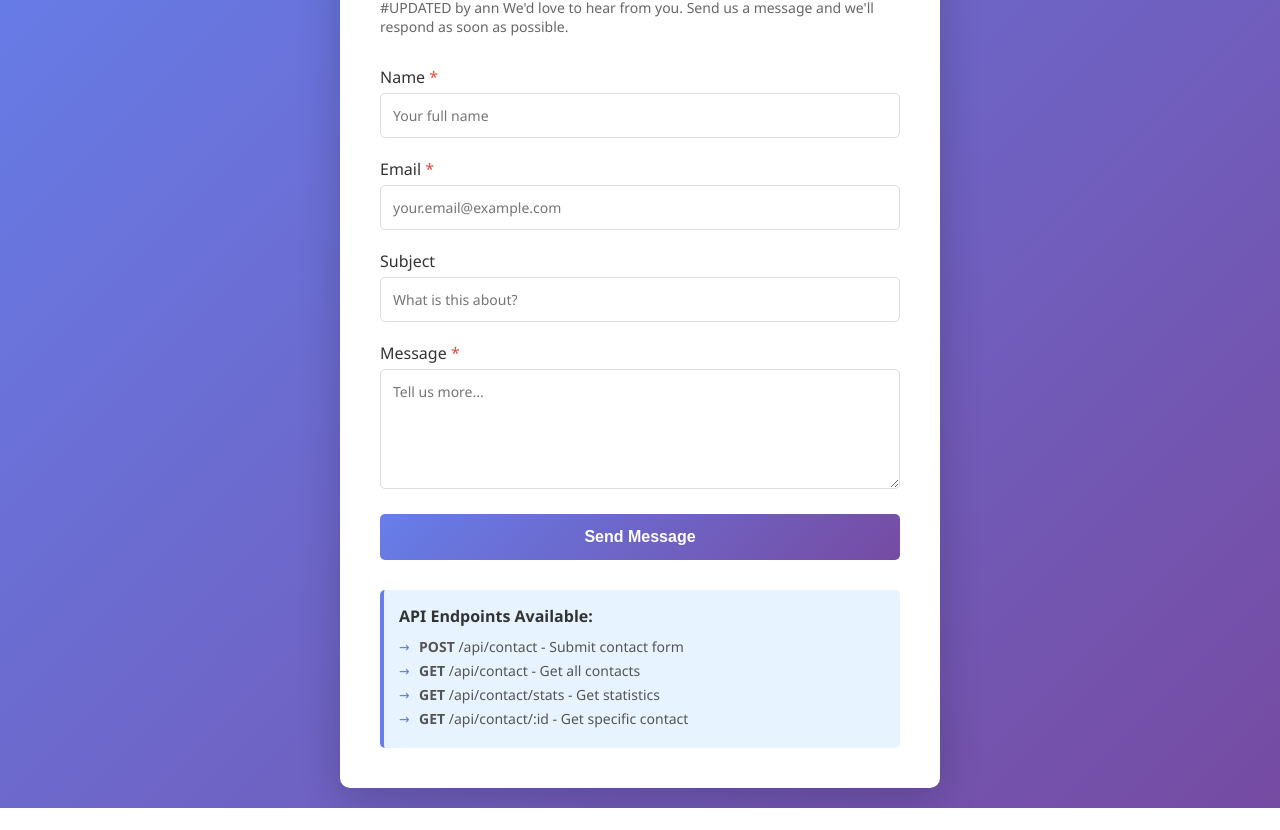
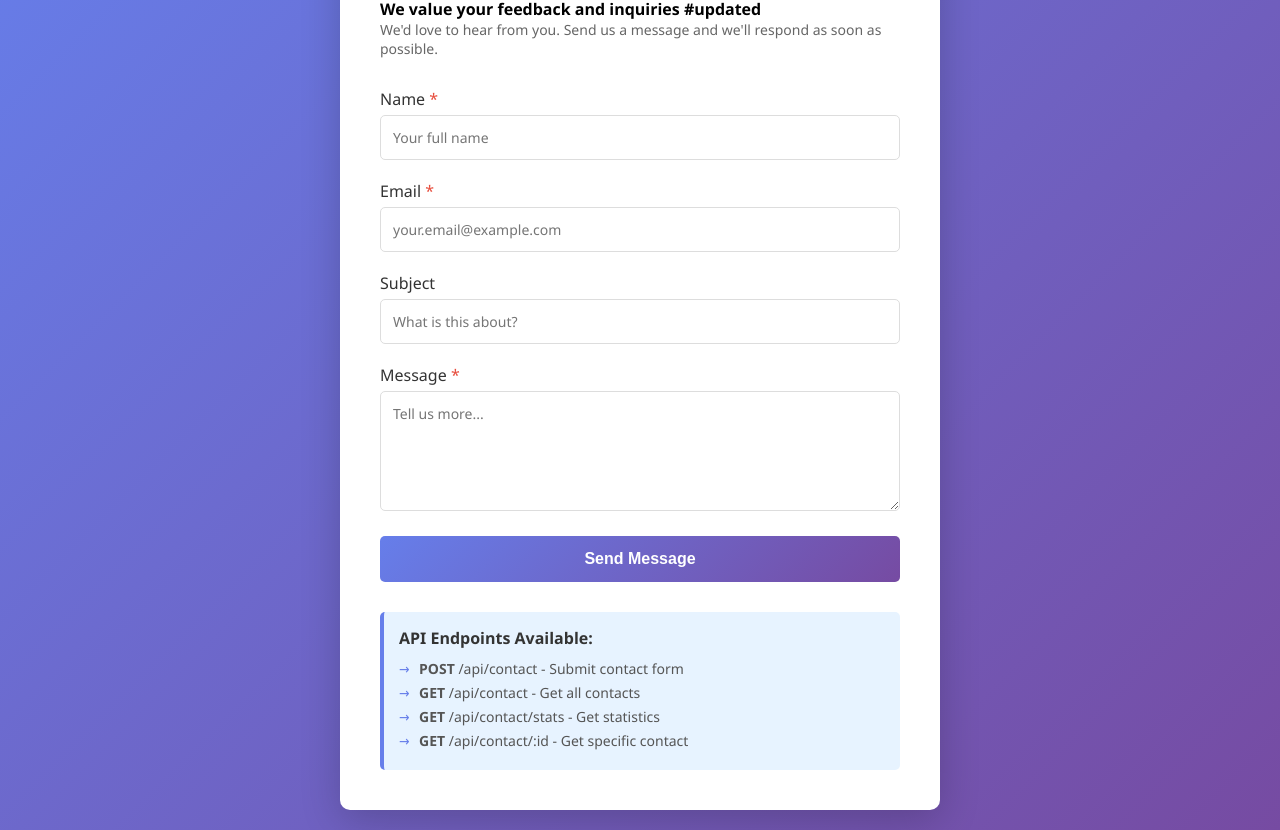
Before and after one commit to aniket-upstreamtech03/Sample-jenkins-test, a website: page contact.html in a window 1280 px wide. Shown: the part 110-940 px from the top of the page. Before the commit the page ends 918 px from the top, so only its background shows below. Drawn offline with Linux system fonts and the light colour scheme.

Commit message:
docker succes track-  chnage UI contact page

```diff
--- a/contact.html
+++ b/contact.html
@@ -177,7 +177,8 @@
 <body>
     <div class="container">
         <h1>Contact Us</h1>
-        <p class="subtitle">#UPDATED by ann We'd love to hear from you. Send us a message and we'll respond as soon as possible.</p>
+        <h4>We value your feedback and inquiries #updated</h4>
+        <p class="subtitle">We'd love to hear from you. Send us a message and we'll respond as soon as possible.</p>
 
         <div id="messageBox" class="message"></div>
 
```
